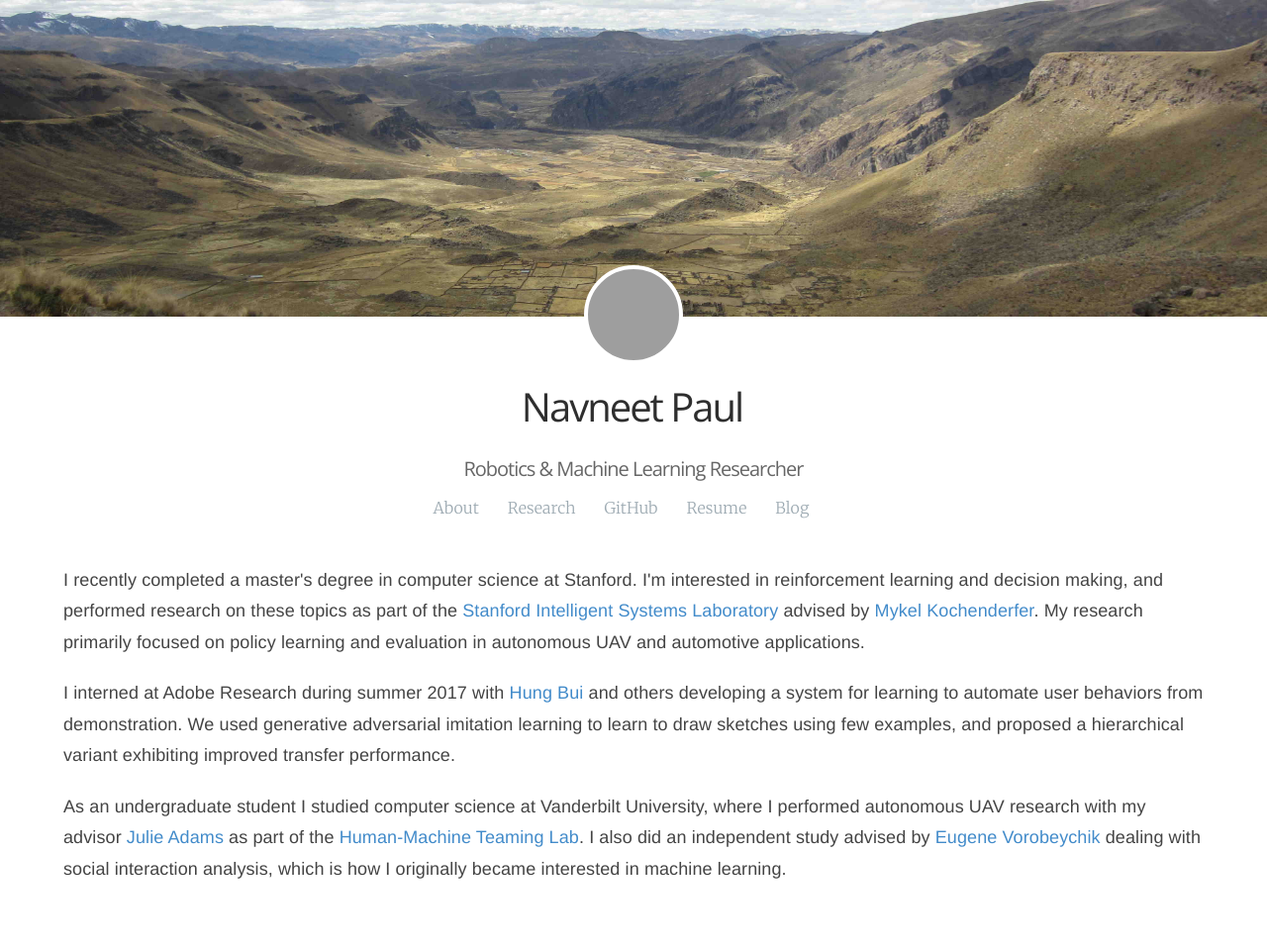
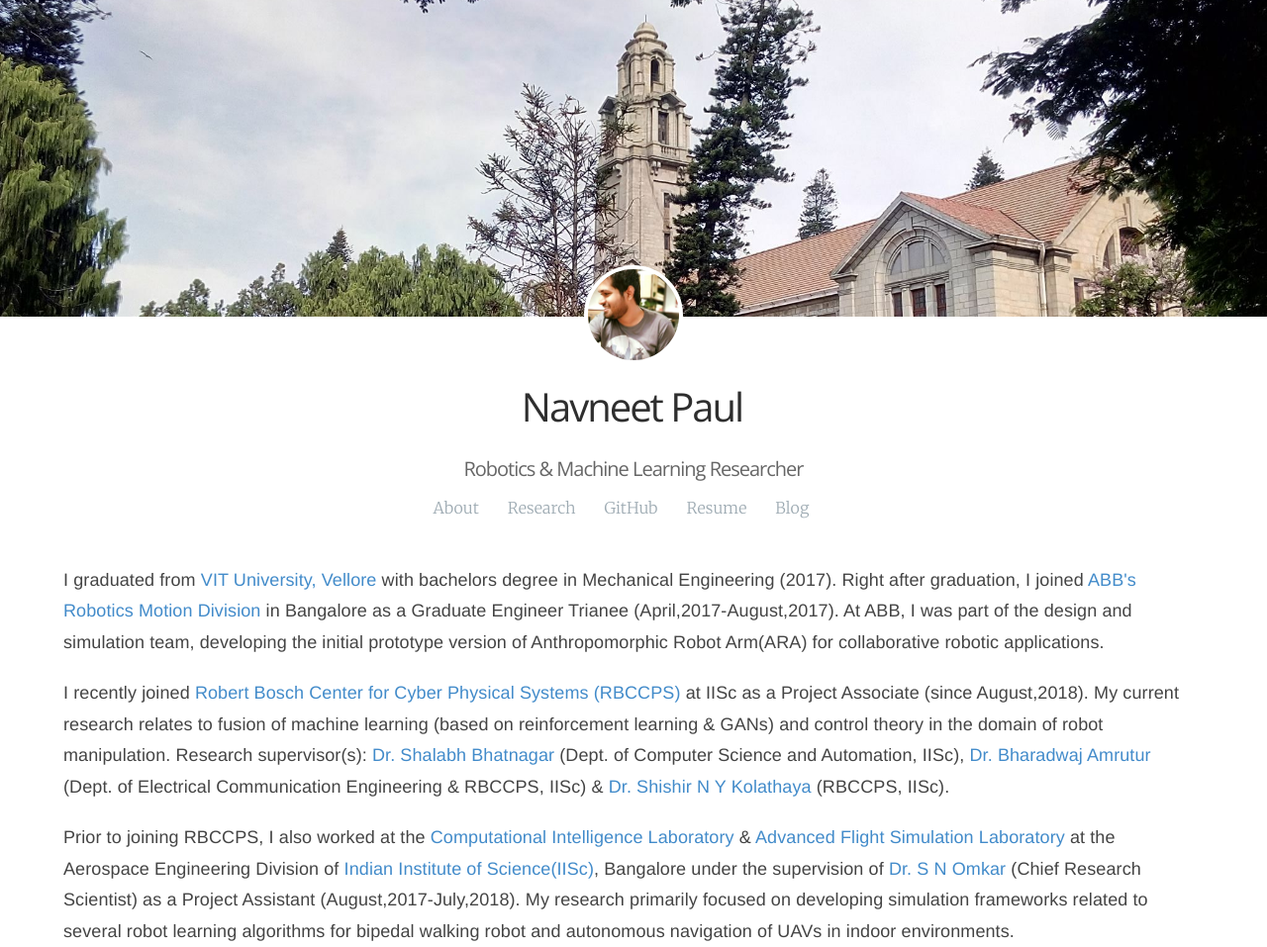
Before and after one commit to navuboy/navuboy.github.io, a Jekyll site: the page built from index.html, in a window 1280 px wide. Shown: the whole page at 99% size. Built offline with Jekyll 4.4.1, drawn with Linux system fonts in a browser that asks for light colours; some web fonts are replaced; before the commit the page ends 900 px from its top, so only the background shows below that.

Commit message:
my new website

```diff
--- a/_includes/footer.html
+++ b/_includes/footer.html
@@ -25,7 +25,7 @@
                 c0,0.208,0.14,0.449,0.534,0.373c3.081-1.028,5.302-3.935,5.302-7.362C15.76,3.906,12.285,0.431,7.999,0.431z"/>
               </svg>
             </span>
-            <span class="username">wulfebw</span>
+            <span class="username">nav74neet</span>
           </a>
         </li>
         </ul>
--- a/_includes/main.md
+++ b/_includes/main.md
@@ -1,9 +1,9 @@
 <p class="about-p">
-I recently completed a master's degree in computer science at Stanford. I'm interested in reinforcement learning and decision making, and performed research on these topics as part of the <a href="http://web.stanford.edu/group/sisl/cgi-bin/wordpress/people/" class="md-link">Stanford Intelligent Systems Laboratory</a> advised by <a class="md-link" href="http://mykel.kochenderfer.com/">Mykel Kochenderfer</a>. My research primarily focused on policy learning and evaluation in autonomous UAV and automotive applications.
+I graduated from <a href="http://www.vit.ac.in/" class="md-link">VIT University, Vellore</a> with bachelors degree in Mechanical Engineering (2017). Right after graduation, I joined <a href="https://new.abb.com/products/robotics" class="md-link">ABB's Robotics Motion Division</a> in Bangalore as a Graduate Engineer Trianee (April,2017-August,2017). At ABB, I was part of the design and simulation team, developing the initial prototype version of Anthropomorphic Robot Arm(ARA) for collaborative robotic applications.</p>
+
+<p class="about-p">
+I recently joined <a href="http://www.rbccps.org/" class="md-link">Robert Bosch Center for Cyber Physical Systems (RBCCPS)</a> at IISc as a Project Associate (since August,2018). My current research relates to fusion of machine learning (based on reinforcement learning & GANs) and control theory in the domain of robot manipulation. Research supervisor(s): <a href="https://drona.csa.iisc.ac.in/~shalabh/" class="md-link"> Dr. Shalabh Bhatnagar</a> (Dept. of Computer Science and Automation, IISc), <a href="http://www.cense.iisc.ac.in/bharadwaj-amrutur" class="md-link">Dr. Bharadwaj Amrutur</a> (Dept. of Electrical Communication Engineering & RBCCPS, IISc) & <a href="https://shishirny.github.io/" class="md-link">Dr. Shishir N Y Kolathaya</a> (RBCCPS, IISc).
 </p>
+
 <p class="about-p">
-I interned at Adobe Research during summer 2017 with <a href="https://www.linkedin.com/in/hung-bui-2a9b244" class="md-link">Hung Bui</a> and others developing a system for learning to automate user behaviors from demonstration. We used generative adversarial imitation learning to learn to draw sketches using few examples, and proposed a hierarchical variant exhibiting improved transfer performance.
-</p>
-<p class="about-p">
-As an undergraduate student I studied computer science at Vanderbilt University, where I performed autonomous UAV research with my advisor <a href="http://engineering.vanderbilt.edu/bio/julie-adams" class="md-link">Julie Adams</a> as part of the <a href="http://eecs.vanderbilt.edu/research/hmtl/wp/" class="md-link">Human-Machine Teaming Lab</a>. I also did an independent study advised by <a href="http://engineering.vanderbilt.edu/bio/eugene-vorobeychik" class="md-link">Eugene Vorobeychik</a> dealing with social interaction analysis, which is how I originally became interested in machine learning.
-</p>
+Prior to joining RBCCPS, I also worked at the <a href="https://sites.google.com/site/compintellab/home" class="md-link">Computational Intelligence Laboratory</a> & <a href="https://sites.google.com/site/compintellab/home/uavla" class="md-link">Advanced Flight Simulation Laboratory</a> at the Aerospace Engineering Division of <a href="https://iisc.ac.in/" class="md-link">Indian Institute of Science(IISc)</a>, Bangalore under the supervision of <a href="http://www.aero.iisc.ernet.in/people/s-n-omkar/" class="md-link">Dr. S N Omkar</a> (Chief Research Scientist) as a Project Assistant (August,2017-July,2018). My research primarily focused on developing simulation frameworks related to several robot learning algorithms for bipedal walking robot and autonomous navigation of UAVs in indoor environments.</p>
```
Also changed, not shown: other parts of _includes/footer.html (+2 -2 lines), _data/authors.yml (+4 -4 lines), assets/favicon.ico, assets/iisc_2.jpeg (added), assets/navneet.png (added), 1 other file.
